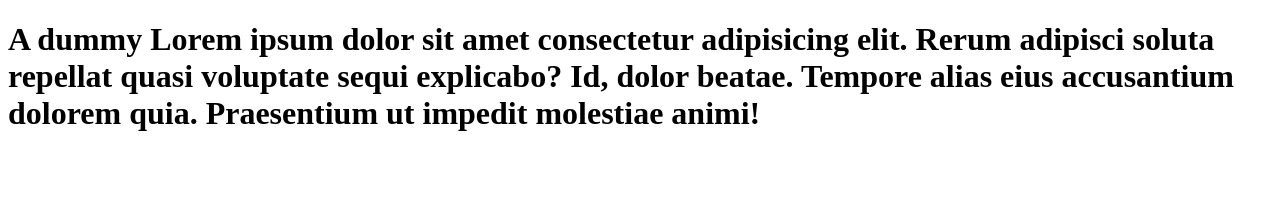
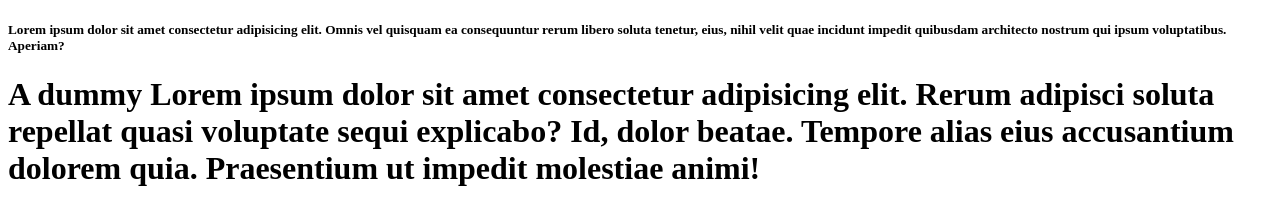
Before and after one commit to muhammedshammashere/gitservertesting, a plain HTML site: page secondPage.html in a window 1280 px wide. Drawn offline with Linux system fonts and the light colour scheme.

Commit message:
Message added

```diff
--- a/secondPage.html
+++ b/secondPage.html
@@ -6,6 +6,7 @@
     <title>Document</title>
 </head>
 <body>
+    <h5>Lorem ipsum dolor sit amet consectetur adipisicing elit. Omnis vel quisquam ea consequuntur rerum libero soluta tenetur, eius, nihil velit quae incidunt impedit quibusdam architecto nostrum qui ipsum voluptatibus. Aperiam?</h5>
     <h1>A dummy Lorem ipsum dolor sit amet consectetur adipisicing elit. Rerum adipisci soluta repellat quasi voluptate sequi explicabo? Id, dolor beatae. Tempore alias eius accusantium dolorem quia. Praesentium ut impedit molestiae animi!</h1>
 </body>
 </html>
```
